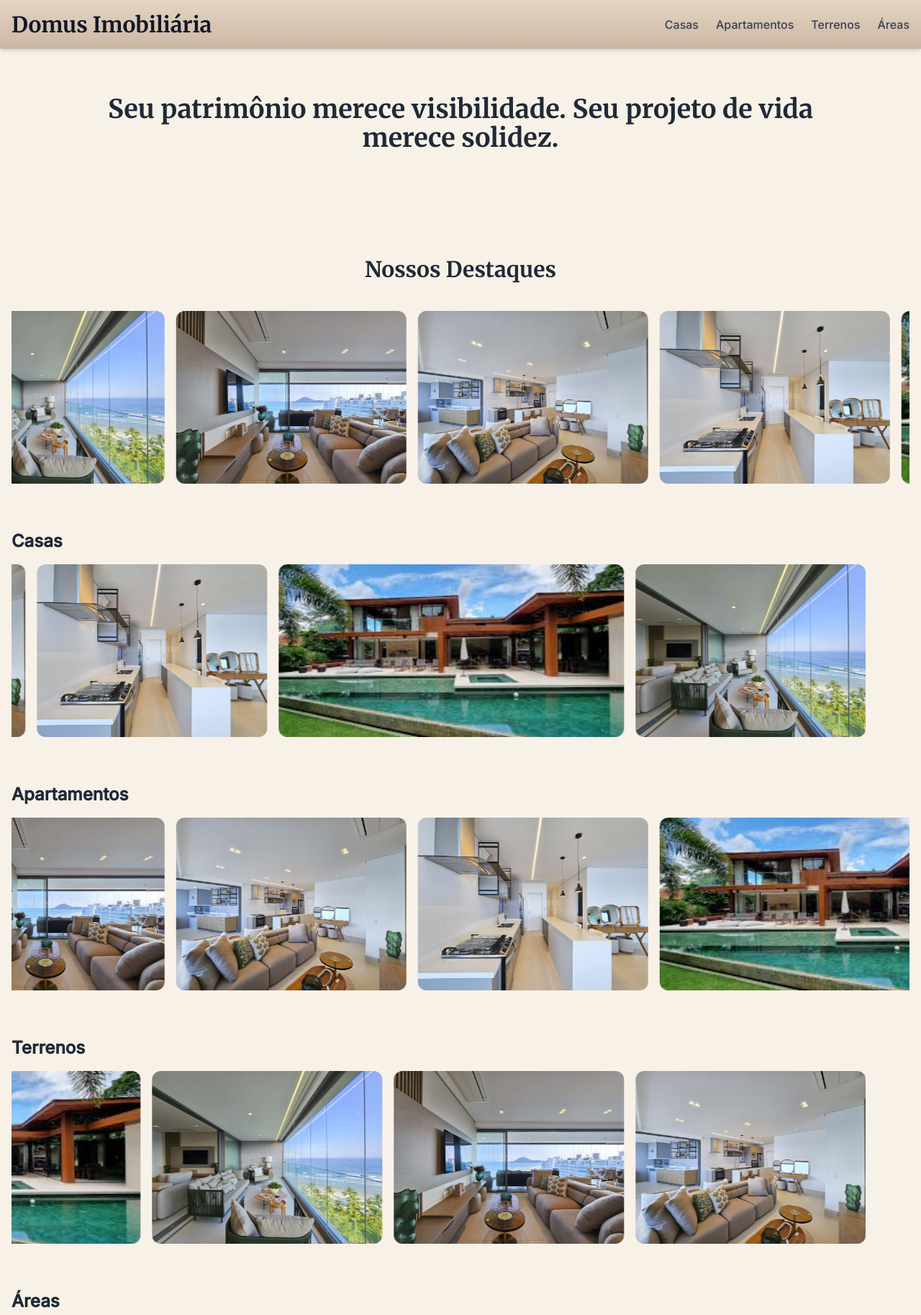
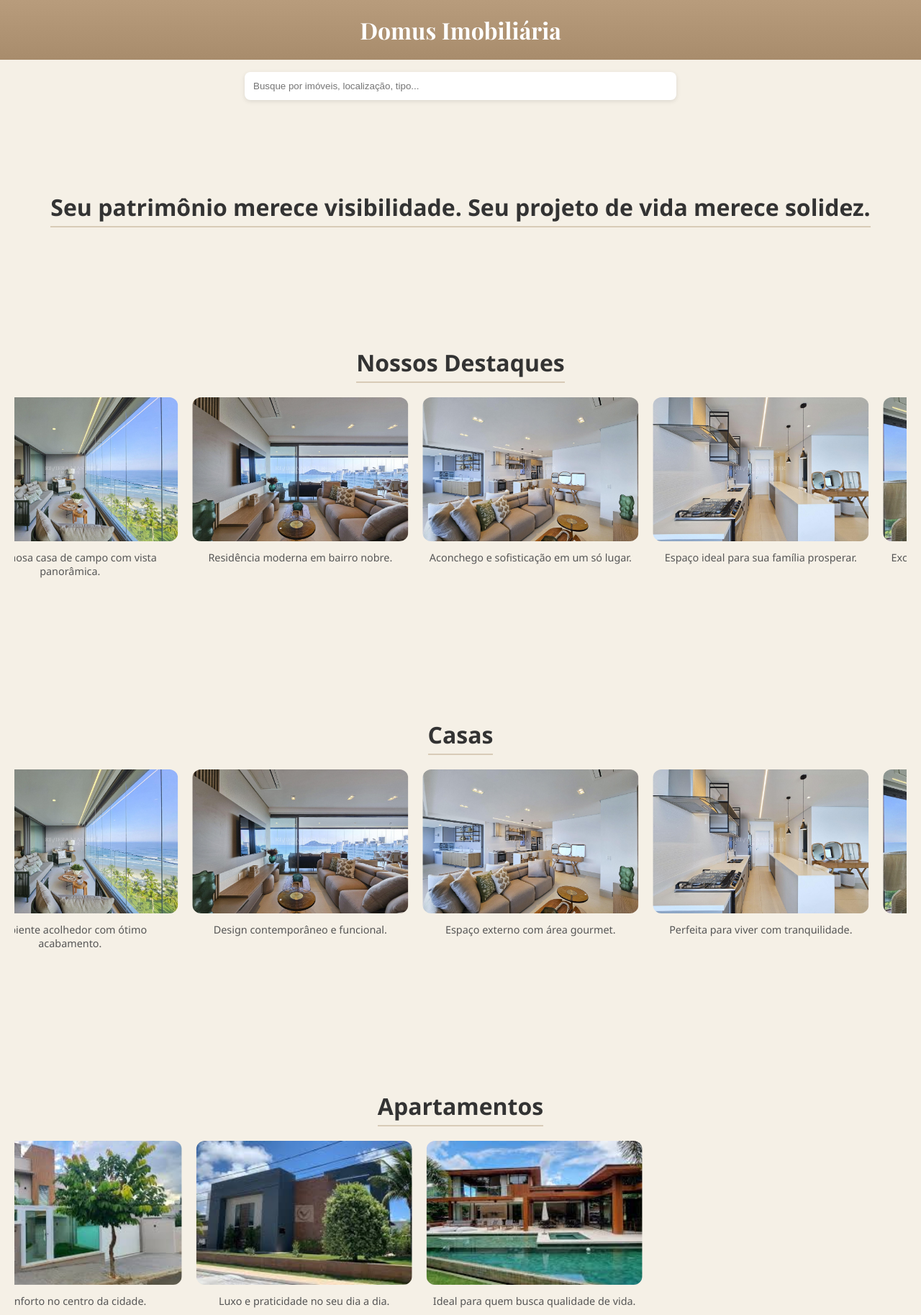
Before and after one commit to MaiconDewes/domus-imobiliaria, a plain HTML site: page index.html in a window 1280 px wide. Shown: the top 1827 px of the page at 72% size. Drawn offline with nearby package versions, Linux system fonts and the light colour scheme.

Commit message:
Update index.html

```diff
--- a/index.html
+++ b/index.html
@@ -4,205 +4,251 @@
     <meta charset="UTF-8" />
     <meta name="viewport" content="width=device-width, initial-scale=1.0" />
     <title>Domus Imobiliária</title>
-  <script src="https://cdn.tailwindcss.com"></script>
-  <link rel="preconnect" href="https://fonts.googleapis.com">
-  <link href="https://fonts.googleapis.com/css2?family=Inter:wght@400;500&family=Merriweather:wght@700&display=swap" rel="stylesheet">
+    <link rel="preconnect" href="https://fonts.googleapis.com" />
+    <link rel="preconnect" href="https://fonts.gstatic.com" crossorigin />
+    <link href="https://fonts.googleapis.com/css2?family=Playfair+Display:wght@700&display=swap" rel="stylesheet" />
     <style>
       body {
-      font-family: 'Inter', sans-serif;
-      background-color: #f8f1e7;
+        margin: 0;
+        font-family: 'Segoe UI', Tahoma, Geneva, Verdana, sans-serif;
+        background-color: #f5f0e6;
+        color: #333;
       }
-    h1, h2 {
-      font-family: 'Merriweather', serif;
+
+      header {
+        position: fixed;
+        top: 0;
+        width: 100%;
+        background: linear-gradient(to bottom, #b89c7c, #a88c6c);
+        color: white;
+        padding: 20px 0;
+        text-align: center;
+        transition: all 0.3s ease;
+        z-index: 1000;
       }
-    .sticky-header {
-      transition: all 0.3s ease;
-      background: linear-gradient(to bottom, #e4d5c4 0%, #cbb7a3 100%);
+
+      header.shrink {
+        padding: 10px 0;
+        font-size: 0.9em;
       }
-    .shrink {
-      padding-top: 0.5rem !important;
-      padding-bottom: 0.5rem !important;
+
+      .logo {
+        font-family: 'Playfair Display', serif;
+        font-size: 2em;
       }
-    .shrink h1 {
-      font-size: 1.25rem !important;
+
+      .search-bar {
+        margin: 100px auto 40px;
+        max-width: 600px;
+        display: flex;
+        justify-content: center;
       }
-    .dropdown:hover .dropdown-menu {
-      display: block;
+
+      .search-bar input {
+        width: 100%;
+        padding: 12px;
+        border: none;
+        border-radius: 8px;
+        box-shadow: 0 2px 6px rgba(0,0,0,0.1);
       }
+
+      section {
+        padding: 60px 20px;
+        text-align: center;
+      }
+
+      h2 {
+        margin-bottom: 20px;
+        font-size: 2em;
+        border-bottom: 2px solid #d8cbb7;
+        display: inline-block;
+        padding-bottom: 5px;
+      }
+
+      .carousel {
+        display: flex;
+        overflow: hidden;
+        position: relative;
+        height: 300px;
+      }
+
       .carousel-track {
         display: flex;
-      width: max-content;
-      gap: 1rem;
+        animation: scroll 60s linear infinite;
       }
-    .carousel {
-      overflow: hidden;
-      position: relative;
+
+      .carousel.reverse .carousel-track {
+        animation-direction: reverse;
       }
-    .carousel-left .carousel-track {
-      animation: scroll-left 60s linear infinite;
-    }
-    .carousel-right .carousel-track {
-      animation: scroll-right 60s linear infinite;
-    }
-    @keyframes scroll-left {
+
+      @keyframes scroll {
         0% { transform: translateX(0); }
         100% { transform: translateX(-50%); }
       }
-    @keyframes scroll-right {
-      0% { transform: translateX(-50%); }
-      100% { transform: translateX(0); }
+
+      .carousel-item {
+        min-width: 300px;
+        margin: 0 10px;
+        position: relative;
+      }
+
+      .carousel-item img {
+        width: 100%;
+        height: 200px;
+        object-fit: cover;
+        border-radius: 12px;
+      }
+
+      .carousel-caption {
+        margin-top: 8px;
+        font-size: 0.9em;
+        color: #555;
+      }
+
+      .info-section, .services-section {
+        background-color: #f0e6d6;
+        padding: 40px 20px;
+        margin-top: 40px;
+      }
+
+      .info-section h3, .services-section h3 {
+        font-size: 1.5em;
+        margin-bottom: 15px;
+      }
+
+      ul {
+        list-style: none;
+        padding: 0;
+      }
+
+      ul li {
+        margin: 8px 0;
       }
     </style>
+  </head>
+  <body>
+    <header id="header">
+      <div class="logo">Domus Imobiliária</div>
+    </header>
+
+    <div class="search-bar">
+      <input type="text" placeholder="Busque por imóveis, localização, tipo..." />
+    </div>
+
+    <section>
+      <h2>Seu patrimônio merece visibilidade. Seu projeto de vida merece solidez.</h2>
+    </section>
+
+    <section>
+      <h2>Nossos Destaques</h2>
+      <div class="carousel">
+        <div class="carousel-track">
+          <div class="carousel-item">
+            <img src="casa1.jpg" alt="Casa 1">
+            <div class="carousel-caption">Charmosa casa de campo com vista panorâmica.</div>
+          </div>
+          <div class="carousel-item">
+            <img src="casa2.jpg" alt="Casa 2">
+            <div class="carousel-caption">Residência moderna em bairro nobre.</div>
+          </div>
+          <div class="carousel-item">
+            <img src="casa3.jpg" alt="Casa 3">
+            <div class="carousel-caption">Aconchego e sofisticação em um só lugar.</div>
+          </div>
+          <div class="carousel-item">
+            <img src="casa4.jpg" alt="Casa 4">
+            <div class="carousel-caption">Espaço ideal para sua família prosperar.</div>
+          </div>
+          <div class="carousel-item">
+            <img src="casa5.jpg" alt="Casa 5">
+            <div class="carousel-caption">Excelente oportunidade de investimento.</div>
+          </div>
+        </div>
+      </div>
+    </section>
+
+    <section>
+      <h2>Casas</h2>
+      <div class="carousel">
+        <div class="carousel-track">
+          <div class="carousel-item"><img src="casa1.jpg"><div class="carousel-caption">Ambiente acolhedor com ótimo acabamento.</div></div>
+          <div class="carousel-item"><img src="casa2.jpg"><div class="carousel-caption">Design contemporâneo e funcional.</div></div>
+          <div class="carousel-item"><img src="casa3.jpg"><div class="carousel-caption">Espaço externo com área gourmet.</div></div>
+          <div class="carousel-item"><img src="casa4.jpg"><div class="carousel-caption">Perfeita para viver com tranquilidade.</div></div>
+          <div class="carousel-item"><img src="casa5.jpg"><div class="carousel-caption">Casa dos sonhos ao seu alcance.</div></div>
+        </div>
+      </div>
+    </section>
+
+    <section>
+      <h2>Apartamentos</h2>
+      <div class="carousel reverse">
+        <div class="carousel-track">
+          <div class="carousel-item"><img src="casa1.jpeg"><div class="carousel-caption">Apartamento com vista deslumbrante.</div></div>
+          <div class="carousel-item"><img src="casa2.jpeg"><div class="carousel-caption">Planta otimizada e ambientes iluminados.</div></div>
+          <div class="carousel-item"><img src="casa3.jpeg"><div class="carousel-caption">Conforto no centro da cidade.</div></div>
+          <div class="carousel-item"><img src="casa4.jpeg"><div class="carousel-caption">Luxo e praticidade no seu dia a dia.</div></div>
+          <div class="carousel-item"><img src="casa5.jpeg"><div class="carousel-caption">Ideal para quem busca qualidade de vida.</div></div>
+        </div>
+      </div>
+    </section>
+
+    <section>
+      <h2>Terrenos</h2>
+      <div class="carousel">
+        <div class="carousel-track">
+          <div class="carousel-item"><img src="casa1.jpg"><div class="carousel-caption">Terreno plano e bem localizado.</div></div>
+          <div class="carousel-item"><img src="casa2.jpg"><div class="carousel-caption">Pronto para construir seu novo lar.</div></div>
+          <div class="carousel-item"><img src="casa3.jpg"><div class="carousel-caption">Ótima metragem em área valorizada.</div></div>
+          <div class="carousel-item"><img src="casa4.jpg"><div class="carousel-caption">Ideal para seu projeto residencial.</div></div>
+          <div class="carousel-item"><img src="casa5.jpg"><div class="carousel-caption">Oportunidade única de investimento.</div></div>
+        </div>
+      </div>
+    </section>
+
+    <section>
+      <h2>Áreas</h2>
+      <div class="carousel reverse">
+        <div class="carousel-track">
+          <div class="carousel-item"><img src="casa1.jpeg"><div class="carousel-caption">Área ampla com excelente acesso.</div></div>
+          <div class="carousel-item"><img src="casa2.jpeg"><div class="carousel-caption">Potencial para empreendimentos comerciais.</div></div>
+          <div class="carousel-item"><img src="casa3.jpeg"><div class="carousel-caption">Investimento seguro e rentável.</div></div>
+          <div class="carousel-item"><img src="casa4.jpeg"><div class="carousel-caption">Espaço versátil em crescimento urbano.</div></div>
+          <div class="carousel-item"><img src="casa5.jpeg"><div class="carousel-caption">Infraestrutura pronta para novos negócios.</div></div>
+        </div>
+      </div>
+    </section>
+
+    <section class="info-section">
+      <h3>Dicas para negociação de imóveis</h3>
+      <ul>
+        <li>Pesquise o valor de mercado antes de fechar negócio.</li>
+        <li>Visite o imóvel em diferentes horários do dia.</li>
+        <li>Verifique a documentação e a regularidade do imóvel.</li>
+        <li>Consulte um especialista para avaliar o investimento.</li>
+      </ul>
+    </section>
+
+    <section class="services-section">
+      <h3>Serviços Prestados pela Domus</h3>
+      <ul>
+        <li>Intermediação de compra e venda de imóveis.</li>
+        <li>Avaliação imobiliária especializada.</li>
+        <li>Assessoria jurídica e documental.</li>
+        <li>Consultoria para investimentos imobiliários.</li>
+        <li>Gestão de locações residenciais e comerciais.</li>
+      </ul>
+    </section>
+
     <script>
-    window.addEventListener('scroll', () => {
+      window.addEventListener('scroll', function () {
         const header = document.getElementById('header');
-      if (window.scrollY > 60) {
+        if (window.scrollY > 50) {
           header.classList.add('shrink');
         } else {
           header.classList.remove('shrink');
         }
       });
     </script>
-</head>
-<body class="text-gray-800">
-
-  <!-- Cabeçalho Fixo -->
-  <header id="header" class="sticky top-0 z-50 shadow-md p-4 sticky-header">
-    <div class="max-w-7xl mx-auto flex justify-between items-center">
-      <h1 class="text-3xl text-gray-900 transition-all">Domus Imobiliária</h1>
-      <nav class="flex space-x-6 text-gray-700 font-medium">
-        <div class="relative dropdown">
-          <span class="cursor-pointer hover:text-blue-600">Casas</span>
-          <div class="absolute dropdown-menu hidden bg-white shadow-lg rounded-md mt-2 py-2 w-48 z-50">
-            <a href="#" class="block px-4 py-2 hover:bg-gray-100">Casa Moderna</a>
-            <a href="#" class="block px-4 py-2 hover:bg-gray-100">Casa Clássica</a>
-          </div>
-        </div>
-        <div class="relative dropdown">
-          <span class="cursor-pointer hover:text-blue-600">Apartamentos</span>
-          <div class="absolute dropdown-menu hidden bg-white shadow-lg rounded-md mt-2 py-2 w-48 z-50">
-            <a href="#" class="block px-4 py-2 hover:bg-gray-100">Luxo Vista Mar</a>
-            <a href="#" class="block px-4 py-2 hover:bg-gray-100">Cobertura Duplex</a>
-          </div>
-        </div>
-        <div class="relative dropdown">
-          <span class="cursor-pointer hover:text-blue-600">Terrenos</span>
-          <div class="absolute dropdown-menu hidden bg-white shadow-lg rounded-md mt-2 py-2 w-48 z-50">
-            <a href="#" class="block px-4 py-2 hover:bg-gray-100">Residencial</a>
-            <a href="#" class="block px-4 py-2 hover:bg-gray-100">Comercial</a>
-          </div>
-        </div>
-        <div class="relative dropdown">
-          <span class="cursor-pointer hover:text-blue-600">Áreas</span>
-          <div class="absolute dropdown-menu hidden bg-white shadow-lg rounded-md mt-2 py-2 w-48 z-50">
-            <a href="#" class="block px-4 py-2 hover:bg-gray-100">Área Rural</a>
-            <a href="#" class="block px-4 py-2 hover:bg-gray-100">Área Urbana</a>
-          </div>
-        </div>
-      </nav>
-    </div>
-  </header>
-
-  <!-- Hero -->
-  <section class="py-16">
-    <div class="max-w-5xl mx-auto text-center">
-      <h2 class="text-4xl font-bold text-gray-800 mb-4">Seu patrimônio merece visibilidade. Seu projeto de vida merece solidez.</h2>
-    </div>
-  </section>
-
-  <!-- Carrossel de Destaques -->
-  <section class="py-16 max-w-7xl mx-auto px-4">
-    <h2 class="text-3xl font-bold text-center mb-10 text-gray-800">Nossos Destaques</h2>
-    <div class="carousel carousel-left">
-      <div class="carousel-track">
-        <img src="casa1.jpg" class="rounded-xl h-60 object-cover min-w-[300px]">
-        <img src="casa2.jpg" class="rounded-xl h-60 object-cover min-w-[300px]">
-        <img src="casa3.jpg" class="rounded-xl h-60 object-cover min-w-[300px]">
-        <img src="casa4.jpg" class="rounded-xl h-60 object-cover min-w-[300px]">
-        <img src="casa5.jpeg" class="rounded-xl h-60 object-cover min-w-[300px]">
-        <img src="casa1.jpg" class="rounded-xl h-60 object-cover min-w-[300px]">
-      </div>
-    </div>
-  </section>
-
-  <!-- Categorias -->
-  <section class="max-w-7xl mx-auto px-4 pb-20 space-y-16">
-    <div>
-      <h3 class="text-2xl font-semibold mb-4">Casas</h3>
-      <div class="carousel carousel-right">
-        <div class="carousel-track">
-          <img src="casa1.jpg" class="rounded-xl h-60 object-cover min-w-[300px]">
-          <img src="casa2.jpg" class="rounded-xl h-60 object-cover min-w-[300px]">
-          <img src="casa3.jpg" class="rounded-xl h-60 object-cover min-w-[300px]">
-          <img src="casa4.jpg" class="rounded-xl h-60 object-cover min-w-[300px]">
-          <img src="casa5.jpeg" class="rounded-xl h-60 object-cover min-w-[300px]">
-          <img src="casa1.jpg" class="rounded-xl h-60 object-cover min-w-[300px]">
-        </div>
-      </div>
-    </div>
-    <div>
-      <h3 class="text-2xl font-semibold mb-4">Apartamentos</h3>
-      <div class="carousel carousel-left">
-        <div class="carousel-track">
-          <img src="casa2.jpg" class="rounded-xl h-60 object-cover min-w-[300px]">
-          <img src="casa3.jpg" class="rounded-xl h-60 object-cover min-w-[300px]">
-          <img src="casa4.jpg" class="rounded-xl h-60 object-cover min-w-[300px]">
-          <img src="casa5.jpeg" class="rounded-xl h-60 object-cover min-w-[300px]">
-          <img src="casa1.jpg" class="rounded-xl h-60 object-cover min-w-[300px]">
-          <img src="casa2.jpg" class="rounded-xl h-60 object-cover min-w-[300px]">
-        </div>
-      </div>
-    </div>
-    <div>
-      <h3 class="text-2xl font-semibold mb-4">Terrenos</h3>
-      <div class="carousel carousel-right">
-        <div class="carousel-track">
-          <img src="casa3.jpg" class="rounded-xl h-60 object-cover min-w-[300px]">
-          <img src="casa4.jpg" class="rounded-xl h-60 object-cover min-w-[300px]">
-          <img src="casa5.jpeg" class="rounded-xl h-60 object-cover min-w-[300px]">
-          <img src="casa1.jpg" class="rounded-xl h-60 object-cover min-w-[300px]">
-          <img src="casa2.jpg" class="rounded-xl h-60 object-cover min-w-[300px]">
-          <img src="casa3.jpg" class="rounded-xl h-60 object-cover min-w-[300px]">
-        </div>
-      </div>
-    </div>
-    <div>
-      <h3 class="text-2xl font-semibold mb-4">Áreas</h3>
-      <div class="carousel carousel-left">
-        <div class="carousel-track">
-          <img src="casa4.jpg" class="rounded-xl h-60 object-cover min-w-[300px]">
-          <img src="casa5.jpeg" class="rounded-xl h-60 object-cover min-w-[300px]">
-          <img src="casa1.jpg" class="rounded-xl h-60 object-cover min-w-[300px]">
-          <img src="casa2.jpg" class="rounded-xl h-60 object-cover min-w-[300px]">
-          <img src="casa3.jpg" class="rounded-xl h-60 object-cover min-w-[300px]">
-          <img src="casa4.jpg" class="rounded-xl h-60 object-cover min-w-[300px]">
-        </div>
-      </div>
-    </div>
-  </section>
-
-  <!-- Dicas e Serviços -->
-  <section class="bg-white py-12 px-6 max-w-7xl mx-auto">
-    <div class="mb-12">
-      <h3 class="text-2xl font-semibold mb-4 text-gray-800">Dicas e Informações</h3>
-      <ul class="list-disc list-inside text-gray-700 space-y-2">
-        <li>Consulte a documentação completa do imóvel antes da compra.</li>
-        <li>Imóveis bem apresentados têm maior valorização.</li>
-        <li>Conheça o potencial de valorização da região.</li>
-        <li>Planeje o financiamento com antecedência.</li>
-      </ul>
-    </div>
-    <div>
-      <h3 class="text-2xl font-semibold mb-4 text-gray-800">Serviços Prestados</h3>
-      <ul class="list-disc list-inside text-gray-700 space-y-2">
-        <li>Intermediação de compra e venda de imóveis.</li>
-        <li>Avaliação de imóveis residenciais e comerciais.</li>
-        <li>Consultoria para investidores imobiliários.</li>
-        <li>Regularização de documentação.</li>
-        <li>Captação de imóveis para venda e locação.</li>
-      </ul>
-    </div>
-  </section>
-
   </body>
 </html>
```
Lines whose indentation alone changed are shown as unchanged.
